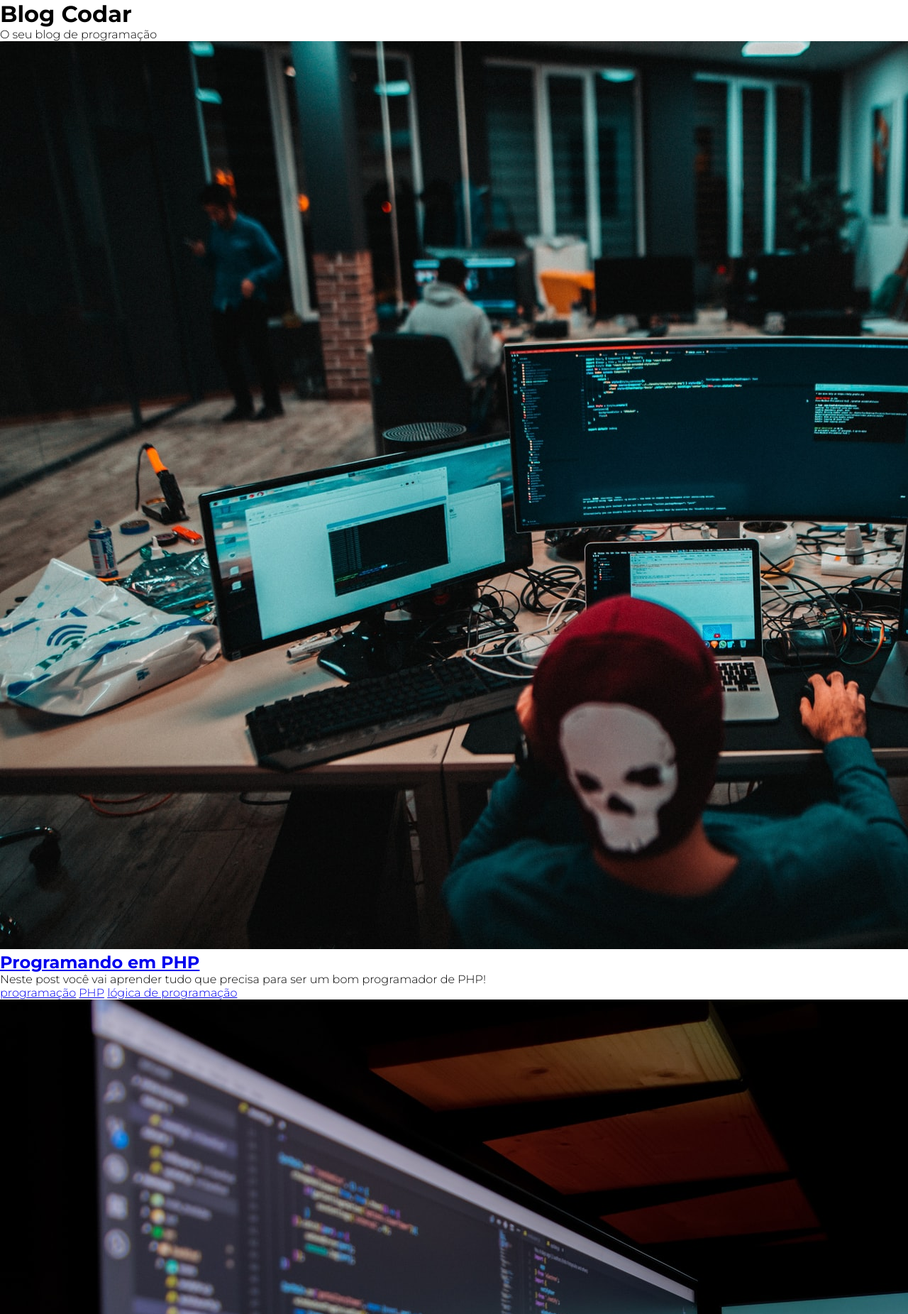
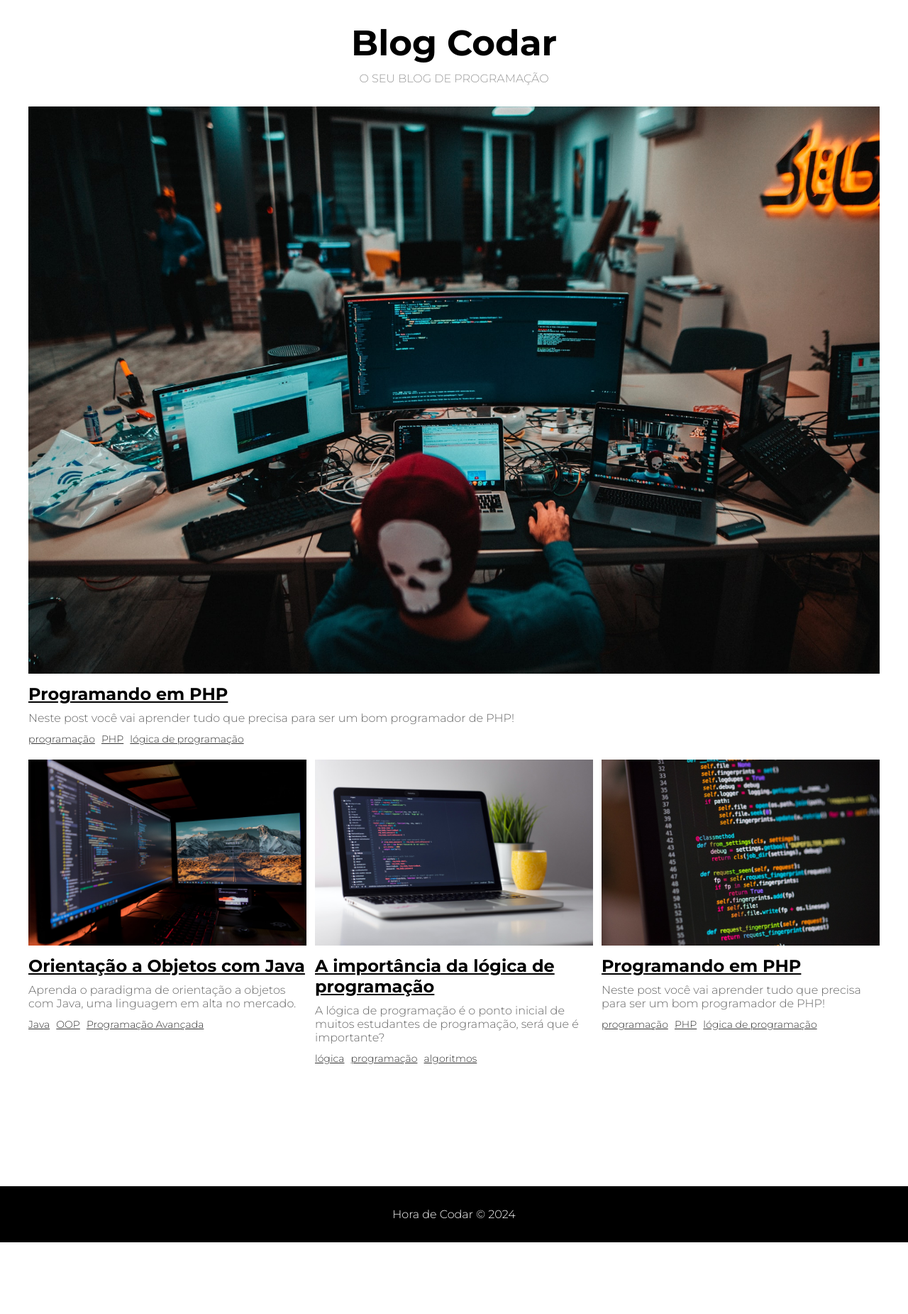
Before and after one commit to MacriFabiane/blog-codar, a PHP site: page / in a window 1280 px wide; the page is wider, and only the part inside the window is pictured. Shown: the part 69-1920 px from the top of that part at 71% size. After the commit the page ends 1819 px from the top of that part, so only its background shows below. Run offline with PHP 8.4, Linux system fonts and the light colour scheme.

Commit message:
home page done

```diff
--- a/css/styles.css
+++ b/css/styles.css
@@ -52,6 +52,77 @@ main{
     color: #999;
 }
 
+/*HOME*/
+
+#title-container{
+    min-width: 500px;
+    text-align: center;
+    margin-top: 30px;
+}
+
+#title-container h1{
+    font-size: 50px;
+}
+
+#title-container p{
+    margin-top: 10px;
+    text-transform: uppercase;
+    color:#999 ;
+}
+
+#posts-container{
+    max-width: 1200px;
+    margin: 0 auto;
+    margin-top: 30px;
+    display: flex;
+    flex-wrap: wrap; /*faz com q os posts fiquem um embaixo do outro*/
+}
+
+.post-box:first-child{ /*o primeiro post*/
+    min-width: 100%;
+}
+
+.post-box{
+    flex: 1 1 0;
+    margin-bottom: 20px;
+}
+
+.post-box:nth-child(3){
+    margin: 0 1%;
+}
+
+.post-box img{
+    width: 100%;
+}
+
+.post-box .post-title{
+    font-size: 24px;
+    margin: 10px 0;
+}
+
+.post-box .post-title a{
+    color: #000;
+    transition: .5s;
+}
+
+.post-box .post-title a:hover{
+    color: #999;
+}
+
+.post-box .post-description{
+    color: #666;
+}
+
+.tags-container{
+    margin-top: 10px;
+}
+
+.tags-container a{
+    font-size: 14px;
+    color: #333;
+    display: inline;
+    margin-right: 5px;
+}
 /*FOOTER*/
 
 footer{
--- a/index.php
+++ b/index.php
@@ -2,11 +2,11 @@
     include_once("templates/header.php");
 ?>
     <main>
-        <div id="title-conteiner">
+        <div id="title-container">
             <h1>Blog Codar</h1>
             <p>O seu blog de programação</p>
         </div>
-        <div id="pots-conteiner">
+        <div id="posts-container">
             <?php foreach($posts as $post): ?>
                 <div class="post-box">
                     <img src="<?= $BASE_URL ?>/img/<?= $post['img'] ?>" alt="<?= $post['title'] ?>">
```
